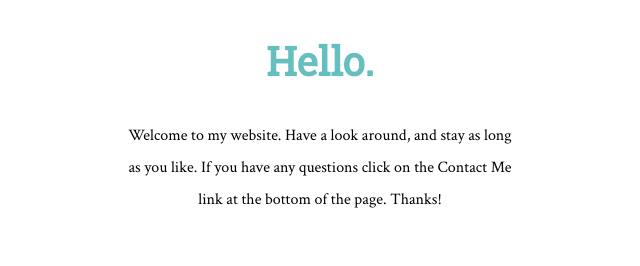
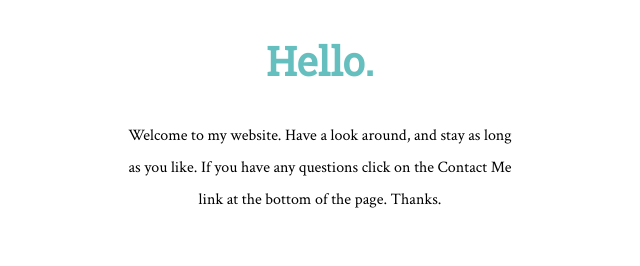
Before and after one commit to djr76/ws1, a plain HTML site: page index.html in a window 1280 px wide. Shown: the part 1029-1295 px from the top of the page, 320-960 px from the left. Drawn offline with Linux system fonts and the light colour scheme; a web font is replaced by a local one.

Commit message:
Add files via upload

```diff
--- a/index.html
+++ b/index.html
@@ -27,7 +27,7 @@
     <div class="profile">
       <img class="profilepic" src="images/me.png" alt="me.img">
       <h2>Hello.</h2>
-        <p class="intro">Welcome to my website. Have a look around, and stay as long as you like. If you have any questions click on the Contact Me link at the bottom of the page. Thanks!</p>
+        <p class="intro">Welcome to my website. Have a look around, and stay as long as you like. If you have any questions click on the Contact Me link at the bottom of the page. Thanks.</p>
       <hr>
     </div>
     <div class="skills">
```
